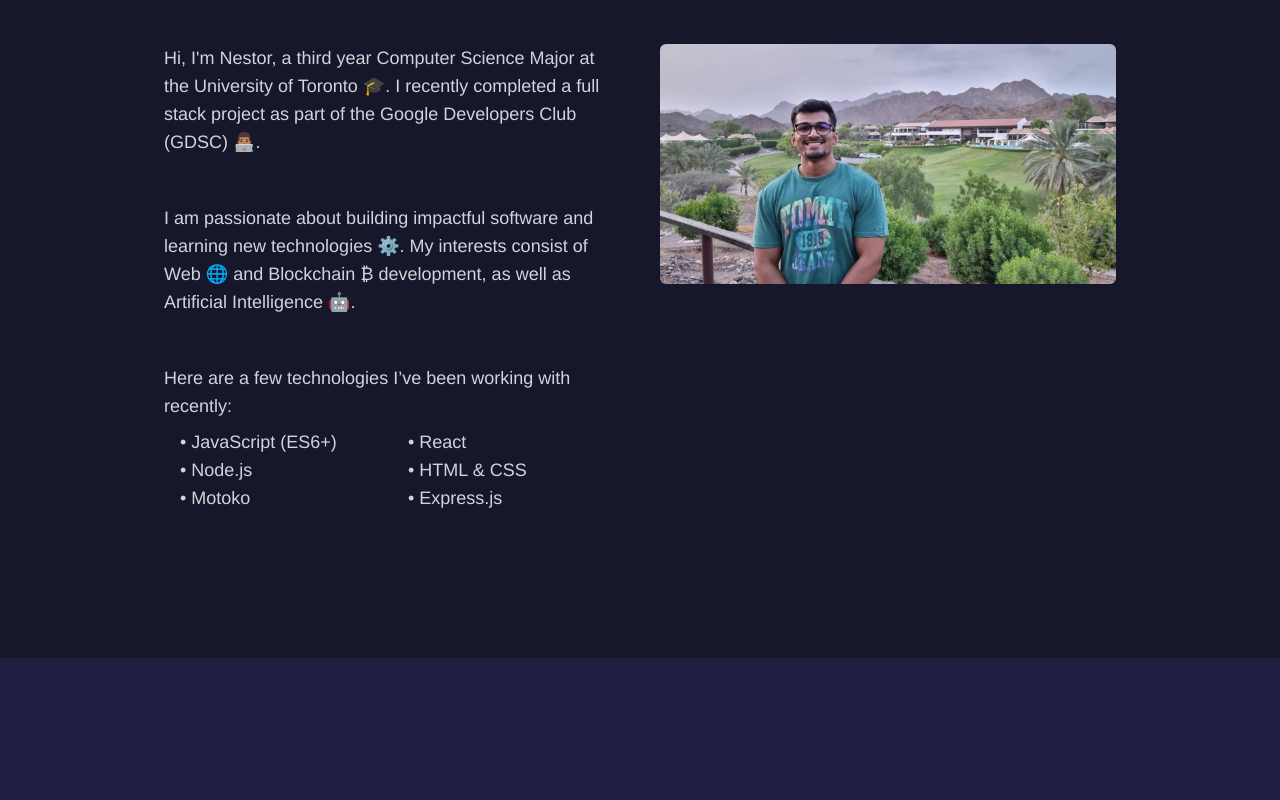
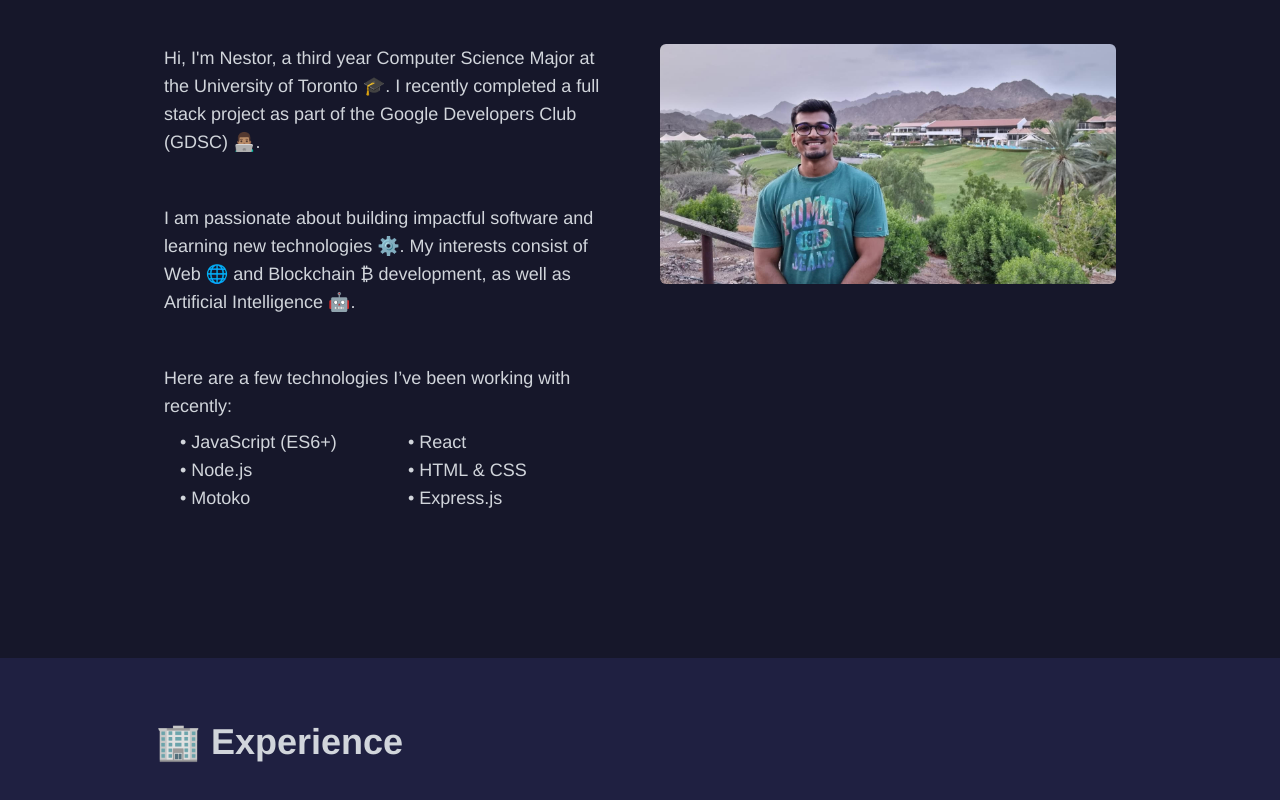
Before and after one commit to Nestor-19/personal-website, a React (Create React App) app: page /home in a window 1280 px wide. Shown: the part 942-1742 px from the top of the page. Before the commit the page ends 1600 px from the top, so only its background shows below. Built offline with nearby package versions, Linux system fonts and the light colour scheme; the HTML template or start-up script is replaced by a standard one.

Commit message:
Set up layout for Experience Section

```diff
--- a/src/App.js
+++ b/src/App.js
@@ -3,6 +3,7 @@ import { Routes, Route } from 'react-router-dom';
 import Navigationbar from "./components/Navbar/Navbar"
 import Home from './components/Home/Home';
 import About from './components/About/About';
+import Experience from './components/Experience/Experience';
 
 
 function App() {
@@ -15,6 +16,7 @@ function App() {
       <Navigationbar />
       <Home />
       <About />
+      <Experience />
     </div>
 
   );
--- a/src/components/About/About.js
+++ b/src/components/About/About.js
@@ -4,16 +4,16 @@ import nestor from "../../assets/images/nestor.jpg";
 
 const About = () => {
   return (
-    <div name='about' className='w-full h-screen bg-[#16172a] text-gray-300'>
+    <div name='About' className='w-full h-screen bg-[#16172a] text-gray-300'>
       <div className='flex flex-col justify-center items-center w-full h-full'>
         <div className='max-w-[1000px] w-full grid grid-cols-2 gap-8'>
           <div className='pb-[10%] pl-4 flex flex-row text-4xl gap-3 font-bold'>
-            <p className=' inline hover:text-[#ffc857]'>
+            <p className='inline hover:text-[#ffc857]'>
                 👨🏽‍🎓 About Me
             </p>
           </div>
           <div></div>
-          </div>
+        </div>
           <div className='max-w-[1000px] w-full grid sm:grid-cols-2 gap-10 px-4 text-lg'>
             <div>
               <p className='pb-5'>Hi, I'm Nestor, a third year Computer Science Major at the University
--- /dev/null
+++ b/src/components/Experience/Experience.js
@@ -0,0 +1,19 @@
+import React from 'react'
+
+const Experience = () => {
+  return (
+    <div name='Experience' className='w-full h-[600px] text-gray-300 bg-[#1f2041]'>
+        <div className='flex flex-col justify-center items-center w-full pt-[5%]'>
+            <div className='max-w-[1000px] w-full grid grid-cols-2 gap-8'>
+                <div className='pb-[10%] pl-4 flex flex-row text-[33px] sm:text-4xl gap-3 font-bold'>
+                    <p className='hover:text-[#ffc857]'>
+                        🏢 Experience
+                    </p>
+                </div>
+            </div>
+        </div>
+    </div>
+  )
+}
+
+export default Experience
```
